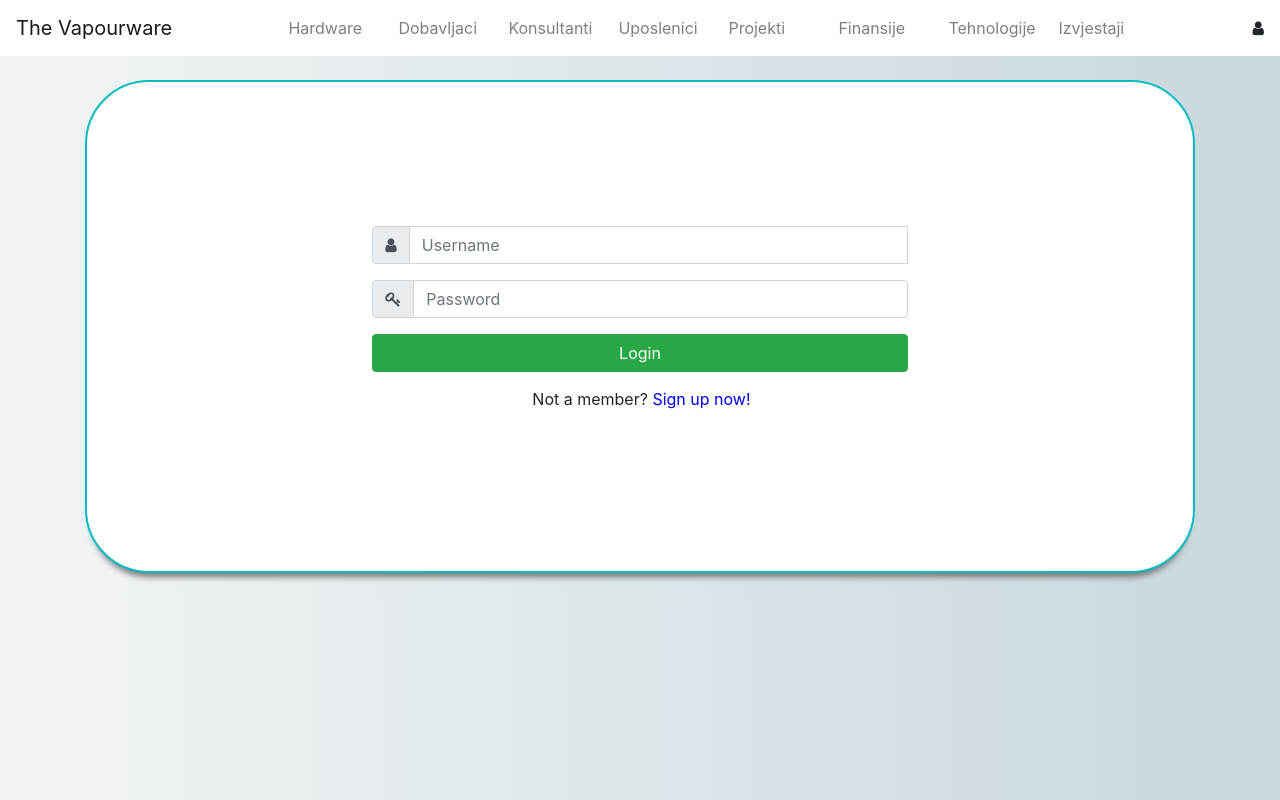
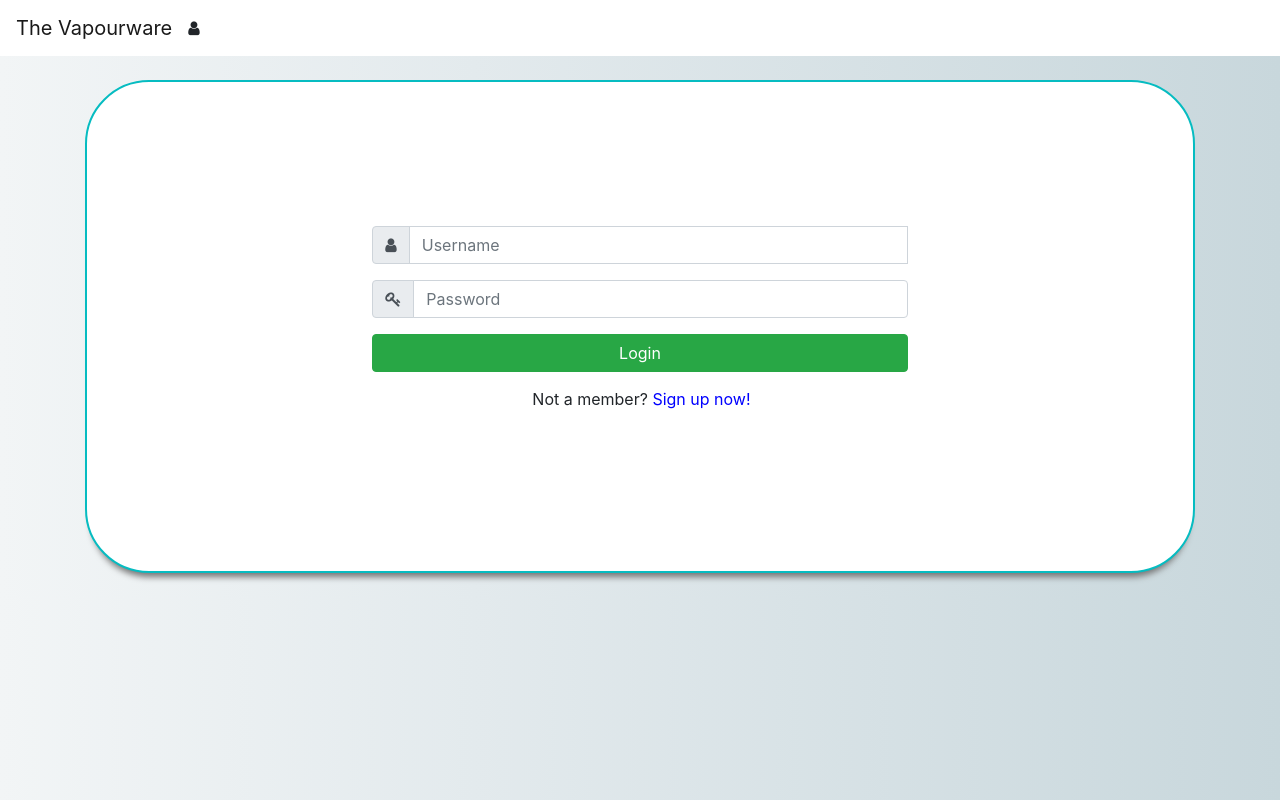
Before and after one commit to dcosic1/TheVapourware, an Angular app in the folder frontend/: page /login in a window 1280 px wide. Built offline with nearby package versions, Linux system fonts and the light colour scheme; what ng2-charts would draw is missing.

Commit message:
fix: header

```diff
--- a/frontend/src/app/dobavljaci/charts/charts.component.html
+++ b/frontend/src/app/dobavljaci/charts/charts.component.html
@@ -1,5 +1,5 @@
 <div>
-    <div style="display: block">
+    <div style="display: block; background: white">
       <canvas baseChart
               [datasets]="barChartData"
               [labels]="barChartLabels"
--- a/frontend/src/app/header/header.component.html
+++ b/frontend/src/app/header/header.component.html
@@ -12,7 +12,7 @@
     <span class="navbar-toggler-icon"></span>
   </button>
 
-  <div class="collapse navbar-collapse" id="navbarSupportedContent">
+  <div *ngIf="this.globalSvc.username" class="collapse navbar-collapse" id="navbarSupportedContent">
     <ul class="navbar-nav ">
       <li class="nav-item">
         <a
--- a/frontend/src/app/header/header.component.ts
+++ b/frontend/src/app/header/header.component.ts
@@ -4,13 +4,17 @@ import { GlobalService } from '../service/global.service';
 @Component({
   selector: 'app-header',
   templateUrl: './header.component.html',
-  styleUrls: ['./header.component.css']
+  styleUrls: ['./header.component.css'],
 })
 export class HeaderComponent implements OnInit {
 
-  constructor(public globalSvc: GlobalService) { }
-
+  constructor(public globalSvc: GlobalService) {
+    console.log(globalSvc.username)
+   }
+  private user = null;
   ngOnInit() {
+    this.user = this.globalSvc.username;
+    console.log('uuuuu', this.user, this.globalSvc);
   }
 
 }
--- a/frontend/src/app/service/global.service.ts
+++ b/frontend/src/app/service/global.service.ts
@@ -4,5 +4,6 @@ export class GlobalService{
 
     setUserName(user: string){
         this.username = user;
+        console.log('lala uuu', this.username)
     }
 }
```
Also changed, not shown: 1 other file (tests, documents, lock files or other folders).
